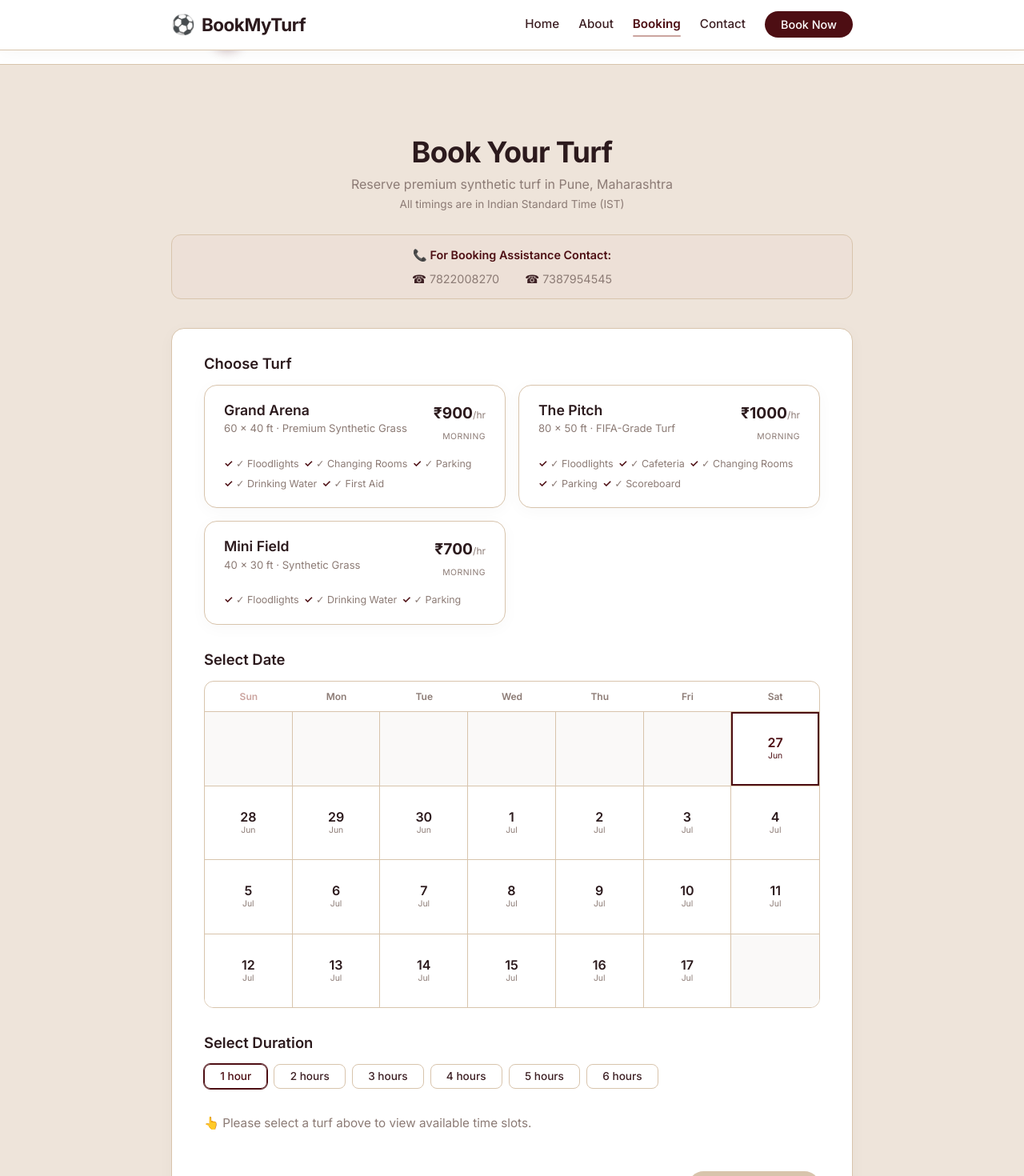
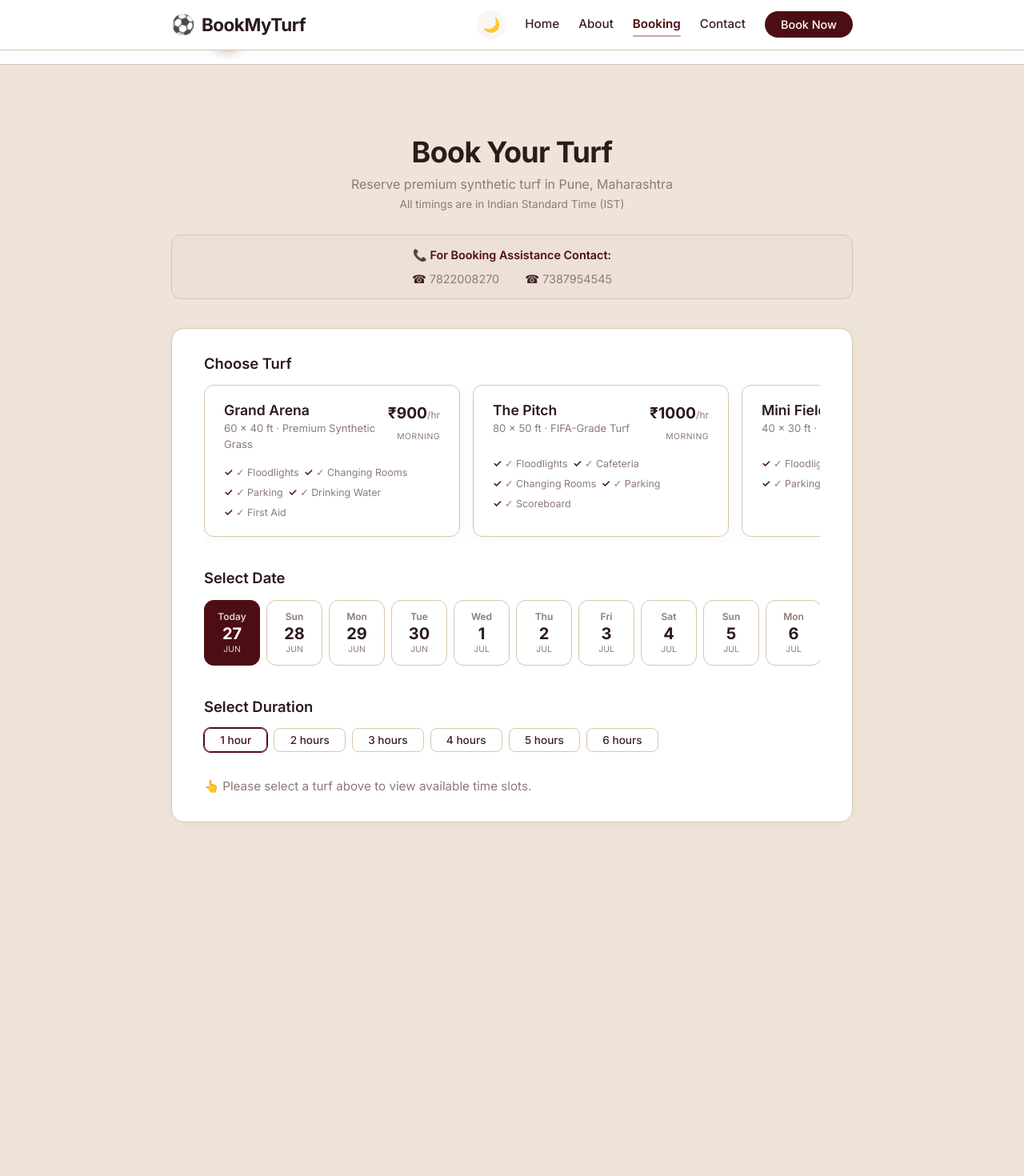
Before and after one commit to thekarampuri/BookMyTurf, a React (Vite) app: page /booking in a window 1280 px wide. Shown: the top 1470 px of the page at 80% size. After the commit the page ends 1092 px from the top, so only its background shows below. Built offline with nearby package versions, Linux system fonts and the light colour scheme.

Commit message:
Improved Payment screen UI

```diff
--- a/src/components/Navbar.css
+++ b/src/components/Navbar.css
@@ -51,6 +51,25 @@
   gap: 1.5rem;
 }
 
+.theme-toggle {
+  display: flex;
+  align-items: center;
+  justify-content: center;
+  width: 36px;
+  height: 36px;
+  border-radius: 50%;
+  background: var(--bg-dusty-pink-xlight);
+  color: var(--text-dark);
+  font-size: 1.1rem;
+  transition: all var(--t-fast);
+  border: none;
+  cursor: pointer;
+}
+.theme-toggle:hover {
+  background: var(--dusty-pink);
+  transform: scale(1.05);
+}
+
 .navbar__link {
   text-decoration: none;
   font-size: 0.95rem;
--- a/src/components/Navbar.tsx
+++ b/src/components/Navbar.tsx
@@ -8,6 +8,7 @@ interface NavbarProps {
 
 export default function Navbar({ transparent = false }: NavbarProps) {
   const [scrolled, setScrolled] = useState(false);
+  const [isDark, setIsDark] = useState(() => document.documentElement.getAttribute('data-theme') === 'dark');
   const location = useLocation();
   const navigate = useNavigate();
 
@@ -17,6 +18,17 @@ export default function Navbar({ transparent = false }: NavbarProps) {
     window.addEventListener('scroll', handleScroll);
     return () => window.removeEventListener('scroll', handleScroll);
   }, [transparent]);
+
+  const toggleTheme = () => {
+    const newTheme = isDark ? 'light' : 'dark';
+    setIsDark(!isDark);
+    if (newTheme === 'dark') {
+      document.documentElement.setAttribute('data-theme', 'dark');
+    } else {
+      document.documentElement.removeAttribute('data-theme');
+    }
+    localStorage.setItem('theme', newTheme);
+  };
 
   const isHero = transparent && !scrolled;
 
@@ -29,6 +41,9 @@ export default function Navbar({ transparent = false }: NavbarProps) {
         </Link>
 
         <div className="navbar__links">
+          <button className="theme-toggle" onClick={toggleTheme} aria-label="Toggle theme">
+            {isDark ? '☀️' : '🌙'}
+          </button>
           <Link to="/" className={`navbar__link ${location.pathname === '/' ? 'active' : ''}`}>
             Home
           </Link>
--- a/src/index.css
+++ b/src/index.css
@@ -33,6 +33,23 @@
   --t-norm: 250ms ease;
 }
 
+[data-theme='dark'] {
+  --bg-page: #1A1717;
+  --bg-card: #242021;
+  --bg-dusty-pink-xlight: rgba(203, 164, 159, 0.15);
+
+  --text-dark: #F5EFEB;
+  --text-body: #E8DFD9;
+  --text-muted: #A09088;
+
+  --border-sand: #3D3534;
+  --border-dusty: #8A6461;
+
+  --burgundy: #E68A91;
+  --burgundy-light: rgba(230, 138, 145, 0.1);
+  --sand: #322A29;
+}
+
 * {
   margin: 0;
   padding: 0;
@@ -45,6 +62,7 @@ body {
   color: var(--text-body);
   line-height: 1.5;
   -webkit-font-smoothing: antialiased;
+  transition: background-color var(--t-norm), color var(--t-norm);
 }
 
 /* Custom Scrollbar */
@@ -63,10 +81,16 @@ body {
   background: #6B1520;
 }
 
+@keyframes pageFadeIn {
+  from { opacity: 0; transform: translateY(8px); }
+  to { opacity: 1; transform: translateY(0); }
+}
+
 .page-bg {
   min-height: 100vh;
   display: flex;
   flex-direction: column;
+  animation: pageFadeIn 0.4s cubic-bezier(0.16, 1, 0.3, 1);
 }
 
 .container {
@@ -102,6 +126,7 @@ button {
   border: 1px solid var(--border-sand);
   border-radius: var(--radius-lg);
   box-shadow: 0 4px 20px rgba(0,0,0,0.03);
+  transition: background-color var(--t-norm), border-color var(--t-norm);
 }
 
 .card-sand {
@@ -127,10 +152,10 @@ button {
   padding: 0.75rem 1rem;
   border: 1px solid var(--border-sand);
   border-radius: var(--radius-sm);
-  background: white;
+  background: var(--bg-card);
   font-size: 0.95rem;
   color: var(--text-dark);
-  transition: border-color var(--t-fast);
+  transition: border-color var(--t-fast), background-color var(--t-norm), color var(--t-norm);
 }
 
 .form-input::placeholder {
@@ -155,6 +180,10 @@ button {
   transition: all var(--t-fast);
 }
 
+.btn:active:not(:disabled) {
+  transform: scale(0.96);
+}
+
 .btn-primary {
   background-color: var(--burgundy);
   color: white;
@@ -173,7 +202,7 @@ button {
 .btn-outlined {
   border: 1px solid var(--burgundy);
   color: var(--burgundy);
-  background: white;
+  background: transparent;
 }
 
 .btn-outlined:hover {
--- a/src/pages/BookingPage.css
+++ b/src/pages/BookingPage.css
@@ -75,20 +75,45 @@
   margin-bottom: 1rem;
 }
 
-/* Turf Cards */
-.turf-cards {
-  display: grid;
-  grid-template-columns: repeat(auto-fit, minmax(280px, 1fr));
+/* Turf Carousel */
+.turf-carousel {
+  display: flex;
+  overflow-x: auto;
   gap: 1rem;
+  padding-bottom: 0.5rem;
+  scroll-snap-type: x mandatory;
+}
+
+.turf-carousel::-webkit-scrollbar {
+  height: 4px;
+}
+.turf-carousel::-webkit-scrollbar-track {
+  background: var(--bg-dusty-pink-xlight);
+  border-radius: 4px;
+}
+.turf-carousel::-webkit-scrollbar-thumb {
+  background: var(--dusty-pink);
+  border-radius: 4px;
 }
 
 .turf-card {
+  flex: 0 0 85%;
+  max-width: 320px;
+  scroll-snap-align: start;
   padding: 1.25rem 1.5rem;
   cursor: pointer;
-  transition: all var(--t-norm);
+  transition: all 0.4s cubic-bezier(0.4, 0, 0.2, 1);
   position: relative;
   overflow: hidden;
   background: white;
+  border: 1px solid var(--border-sand);
+  border-radius: var(--radius-md);
+}
+
+.turf-carousel--has-selection .turf-card:not(.turf-card--selected) {
+  opacity: 0.5;
+  filter: blur(2px);
+  transform: scale(0.98);
 }
 
 .turf-card:hover {
@@ -99,6 +124,9 @@
 .turf-card--selected {
   border: 2px solid var(--burgundy) !important;
   background: var(--burgundy-light);
+  opacity: 1 !important;
+  filter: blur(0) !important;
+  transform: scale(1) !important;
 }
 
 .turf-card__header {
@@ -168,96 +196,75 @@
   display: none;
 }
 
-/* ─── Calendar Grid ─── */
-.cal-grid-wrap {
-  background: white;
-  border: 1px solid var(--border-sand);
-  border-radius: var(--radius-md);
-  overflow: hidden;
+/* ─── Calendar Carousel ─── */
+.date-carousel {
+  display: flex;
+  overflow-x: auto;
+  gap: 0.5rem;
+  padding-bottom: 0.5rem;
+  scroll-snap-type: x mandatory;
 }
 
-.cal-header {
-  display: grid;
-  grid-template-columns: repeat(7, 1fr);
-  background: transparent;
-  border-bottom: 1px solid var(--border-sand);
+.date-carousel::-webkit-scrollbar {
+  height: 4px;
+}
+.date-carousel::-webkit-scrollbar-track {
+  background: var(--bg-dusty-pink-xlight);
+  border-radius: 4px;
+}
+.date-carousel::-webkit-scrollbar-thumb {
+  background: var(--dusty-pink);
+  border-radius: 4px;
 }
 
-.cal-header__day {
-  text-align: center;
-  font-size: 0.75rem;
-  font-weight: 600;
-  color: var(--text-muted);
-  padding: 0.6rem 0;
-}
-
-.cal-header__day--sun {
-  color: var(--dusty-pink);
-}
-
-.cal-row {
-  display: grid;
-  grid-template-columns: repeat(7, 1fr);
-  border-bottom: 1px solid var(--border-sand);
-}
-
-.cal-row:last-child {
-  border-bottom: none;
-}
-
-.date-cell {
-  aspect-ratio: 1.2;
+.date-carousel-btn {
+  flex: 0 0 auto;
+  min-width: 70px;
   display: flex;
   flex-direction: column;
   align-items: center;
   justify-content: center;
-  gap: 2px;
-  border-right: 1px solid var(--border-sand);
+  gap: 0.2rem;
+  padding: 0.8rem 0.5rem;
+  border: 1px solid var(--border-sand);
+  border-radius: var(--radius-md);
+  background: white;
   cursor: pointer;
-  background: white;
   transition: all var(--t-fast);
-  border-top: none;
-  border-bottom: none;
+  scroll-snap-align: start;
 }
 
-.date-cell:last-child { border-right: none; }
-
-.date-cell--empty {
-  background: #faf9f8;
-  cursor: default;
-}
-
-.date-cell:not(.date-cell--empty):not(.date-cell--selected):hover {
+.date-carousel-btn:hover {
+  border-color: var(--dusty-pink);
   background: var(--bg-dusty-pink-xlight);
 }
 
-.date-cell--today {
-  background: rgba(216, 196, 172, 0.15);
+.date-carousel-btn--selected {
+  background: var(--burgundy) !important;
+  border-color: var(--burgundy) !important;
 }
 
-.date-cell--selected {
-  outline: 2px solid var(--burgundy);
-  outline-offset: -2px;
-  background: white !important;
-  z-index: 1;
+.date-carousel-btn__day {
+  font-size: 0.75rem;
+  font-weight: 600;
+  color: var(--text-muted);
 }
+.date-carousel-btn--selected .date-carousel-btn__day { color: rgba(255,255,255,0.8); }
 
-.date-cell--selected .date-cell__num,
-.date-cell--selected .date-cell__month {
-  color: var(--burgundy) !important;
-}
-
-.date-cell__num {
-  font-size: 1rem;
-  font-weight: 600;
+.date-carousel-btn__num {
+  font-size: 1.25rem;
+  font-weight: 700;
   color: var(--text-dark);
   line-height: 1;
 }
+.date-carousel-btn--selected .date-carousel-btn__num { color: white; }
 
-.date-cell__month {
+.date-carousel-btn__month {
   font-size: 0.65rem;
   color: var(--text-muted);
+  text-transform: uppercase;
 }
+.date-carousel-btn--selected .date-carousel-btn__month { color: rgba(255,255,255,0.8); }
 
 /* Duration Pills */
 .duration-pills {
@@ -327,8 +334,30 @@
 }
 
 .slot-card--selected {
-  border: 2px solid var(--burgundy) !important;
-  background: white;
+  background: var(--burgundy) !important;
+  border-color: var(--burgundy) !important;
+}
+
+.slot-card--selected .slot-card__time {
+  color: white;
+}
+
+.slot-card--selected .slot-card__price {
+  color: rgba(255,255,255,0.8);
+}
+
+.slot-card--selected-start {
+  border-top-right-radius: 0;
+  border-bottom-right-radius: 0;
+}
+
+.slot-card--selected-middle {
+  border-radius: 0;
+}
+
+.slot-card--selected-end {
+  border-top-left-radius: 0;
+  border-bottom-left-radius: 0;
 }
 
 .slot-card__time {
@@ -351,29 +380,58 @@
   color: var(--dusty-pink);
 }
 
-/* Footer */
-.booking-page__footer {
-  margin-top: 1rem;
+/* Sticky Floating Footer */
+.floating-summary-bar {
+  position: fixed;
+  bottom: 0;
+  left: 0;
+  width: 100%;
+  background: white;
+  box-shadow: 0 -4px 20px rgba(0, 0, 0, 0.08);
+  padding: 1rem 0;
+  z-index: 100;
+  border-top: 1px solid var(--border-sand);
+  animation: slideUp 0.3s ease-out;
+}
+
+@keyframes slideUp {
+  from { transform: translateY(100%); }
+  to { transform: translateY(0); }
+}
+
+.floating-summary-bar__inner {
+  max-width: 1200px;
+  margin: 0 auto;
+  padding: 0 1rem;
+  display: flex;
+  justify-content: space-between;
+  align-items: center;
+  gap: 1rem;
+}
+
+.floating-summary-bar__info {
   display: flex;
   flex-direction: column;
-  gap: 0.85rem;
+  gap: 0.1rem;
 }
 
-.selected-summary {
-  background: var(--bg-dusty-pink-xlight);
-  border-radius: var(--radius-sm);
-  padding: 0.6rem 1rem;
-  display: flex;
-  gap: 0.5rem;
-  align-items: center;
-  font-size: 0.85rem;
+.floating-summary-bar__label {
+  font-size: 0.75rem;
+  color: var(--text-muted);
+  text-transform: uppercase;
+  letter-spacing: 0.05em;
 }
 
-.selected-summary__label { color: var(--text-muted); font-weight: 500; }
-.selected-summary__value { color: var(--text-dark); }
+.floating-summary-bar__value {
+  font-size: 0.9rem;
+  font-weight: 500;
+  color: var(--text-dark);
+}
 
-.booking-continue-btn {
-  /* Let it be handled by inline style in component for alignment */
+.floating-summary-bar__price {
+  font-size: 1.1rem;
+  font-weight: 700;
+  color: var(--burgundy);
 }
 
 .select-turf-prompt {
@@ -383,7 +441,10 @@
 }
 
 @media (max-width: 600px) {
-  .turf-cards { grid-template-columns: 1fr; }
   .contact-banner__numbers { gap: 1rem; }
   .booking-main-card { padding: 1.5rem 1rem; }
+  .floating-summary-bar__inner {
+    flex-direction: column;
+    align-items: stretch;
+  }
 }
--- a/src/pages/BookingPage.tsx
+++ b/src/pages/BookingPage.tsx
@@ -18,36 +18,14 @@ const DURATIONS = [
 const DAYS = ['Sun', 'Mon', 'Tue', 'Wed', 'Thu', 'Fri', 'Sat'];
 const MONTHS = ['Jan', 'Feb', 'Mar', 'Apr', 'May', 'Jun', 'Jul', 'Aug', 'Sep', 'Oct', 'Nov', 'Dec'];
 
-function get3WeekGrid(): (Date | null)[][] {
+function getFlatDates(days: number = 21): Date[] {
   const today = new Date();
   today.setHours(0, 0, 0, 0);
-
-  // Build 3 weeks (21 days) starting from today
-  const allDates: Date[] = [];
-  for (let i = 0; i < 21; i++) {
+  return Array.from({ length: days }, (_, i) => {
     const d = new Date(today);
     d.setDate(today.getDate() + i);
-    allDates.push(d);
-  }
-
-  // Pad the start so first date aligns to its weekday column
-  const firstDay = allDates[0].getDay(); // 0=Sun
-  const grid: (Date | null)[][] = [];
-  let row: (Date | null)[] = Array(firstDay).fill(null);
-
-  for (const d of allDates) {
-    row.push(d);
-    if (row.length === 7) {
-      grid.push(row);
-      row = [];
-    }
-  }
-  // Pad last row
-  if (row.length > 0) {
-    while (row.length < 7) row.push(null);
-    grid.push(row);
-  }
-  return grid;
+    return d;
+  });
 }
 
 // Format "06:00 AM" → "6AM"
@@ -64,7 +42,7 @@ export default function BookingPage() {
   const [duration, setDuration] = useState<number>(1);
   const [selectedSlotId, setSelectedSlotId] = useState<string | null>(null);
 
-  const grid = useMemo(() => get3WeekGrid(), []);
+  const dates = useMemo(() => getFlatDates(), []);
 
   const { slots, combinedSlot, selectedIndices } = useMemo(() => {
     if (!selectedTurf) return { slots: [], combinedSlot: null, selectedIndices: [] };
@@ -129,7 +107,7 @@ export default function BookingPage() {
           {/* Section 1: Choose Turf */}
         <section className="booking-section">
           <h2 className="section-heading">Choose Turf</h2>
-          <div className="turf-cards">
+          <div className={`turf-carousel ${selectedTurf ? 'turf-carousel--has-selection' : ''}`}>
             {TURFS.map((turf) => (
               <div
                 key={turf.id}
@@ -159,37 +137,26 @@ export default function BookingPage() {
           </div>
         </section>
 
-        {/* Section 2: Select Date — 7-column calendar grid */}
+        {/* Section 2: Select Date — Horizontal Carousel */}
         <section className="booking-section">
           <h2 className="section-heading">Select Date</h2>
-          <div className="cal-grid-wrap">
-            {/* Day headers */}
-            <div className="cal-header">
-              {DAYS.map((d) => (
-                <span key={d} className={`cal-header__day ${d === 'Sun' ? 'cal-header__day--sun' : ''}`}>{d}</span>
-              ))}
-            </div>
-            {/* Date rows */}
-            {grid.map((week, wi) => (
-              <div key={wi} className="cal-row">
-                {week.map((date, di) => {
-                  if (!date) return <div key={di} className="date-cell date-cell--empty" />;
-                  const isSunday = date.getDay() === 0;
+          <div className="date-carousel">
+            {dates.map((date) => {
               const isToday = date.getTime() === today.getTime();
               const isSelected = selectedDate.getTime() === date.getTime();
+              const dayStr = isToday ? 'Today' : DAYS[date.getDay()];
               return (
                 <button
                   key={date.toISOString()}
-                      className={`date-cell${isSelected ? ' date-cell--selected' : ''}${isSunday ? ' date-cell--sunday' : ''}${isToday ? ' date-cell--today' : ''}`}
+                  className={`date-carousel-btn${isSelected ? ' date-carousel-btn--selected' : ''}`}
                   onClick={() => { setSelectedDate(date); setSelectedSlotId(null); }}
                 >
-                      <span className="date-cell__num">{date.getDate()}</span>
-                      <span className="date-cell__month">{MONTHS[date.getMonth()]}</span>
+                  <span className="date-carousel-btn__day">{dayStr}</span>
+                  <span className="date-carousel-btn__num">{date.getDate()}</span>
+                  <span className="date-carousel-btn__month">{MONTHS[date.getMonth()]}</span>
                 </button>
               );
             })}
-              </div>
-            ))}
           </div>
         </section>
 
@@ -223,10 +190,17 @@ export default function BookingPage() {
                   const chunk = slots.slice(index, index + duration);
                   const isSelectable = chunk.length === duration && !chunk.some(c => c.isBooked);
 
+                  let positionClass = '';
+                  if (isSelected && duration > 1) {
+                    if (index === selectedIndices[0]) positionClass = ' slot-card--selected-start';
+                    else if (index === selectedIndices[selectedIndices.length - 1]) positionClass = ' slot-card--selected-end';
+                    else positionClass = ' slot-card--selected-middle';
+                  }
+
                   return (
                     <button
                       key={slot.id}
-                      className={`slot-card${slot.isBooked || !isSelectable ? ' slot-card--booked' : ''}${isSelected ? ' slot-card--selected' : ''}`}
+                      className={`slot-card${slot.isBooked || !isSelectable ? ' slot-card--booked' : ''}${isSelected ? ' slot-card--selected' : ''}${positionClass}`}
                       disabled={slot.isBooked || !isSelectable}
                       onClick={() => setSelectedSlotId(slot.id)}
                     >
@@ -250,28 +224,29 @@ export default function BookingPage() {
           </div>
         )}
 
-        {/* Continue */}
-        <div className="booking-page__footer">
+        </div> {/* End of booking-main-card */}
+
+        {/* Sticky Floating Footer */}
         {combinedSlot && (
-            <div className="selected-summary">
-              <span className="selected-summary__label">Selected:</span>
-              <span className="selected-summary__value">
-                {selectedTurf?.name} · {fmtCompact(combinedSlot.time)} to {fmtCompact(combinedSlot.endTime)} · <strong>₹{combinedSlot.price}</strong>
+          <div className="floating-summary-bar">
+            <div className="floating-summary-bar__inner">
+              <div className="floating-summary-bar__info">
+                <span className="floating-summary-bar__label">Selected:</span>
+                <span className="floating-summary-bar__value">
+                  {selectedTurf?.name} · {fmtCompact(combinedSlot.time)} to {fmtCompact(combinedSlot.endTime)}
                 </span>
+                <span className="floating-summary-bar__price">₹{combinedSlot.price}</span>
               </div>
-          )}
-          <div style={{ display: 'flex', justifyContent: 'flex-end', width: '100%' }}>
               <button
                 className="btn btn-primary btn-lg booking-continue-btn"
                 disabled={!canContinue}
                 onClick={handleContinue}
-              style={{ padding: '0.6rem 3rem' }}
               >
-              Continue
+                Continue →
               </button>
             </div>
           </div>
-        </div> {/* End of booking-main-card */}
+        )}
       </div>
     </div>
   );
```
Also changed, not shown: src/App.tsx (+10 -0 lines), src/pages/DetailsPage.css (+21 -3 lines), src/pages/DetailsPage.tsx (+8 -2 lines), src/pages/PaymentPage.css (+17 -1 lines), src/pages/PaymentPage.tsx (+49 -12 lines). Lines whose indentation alone changed are shown as unchanged.
